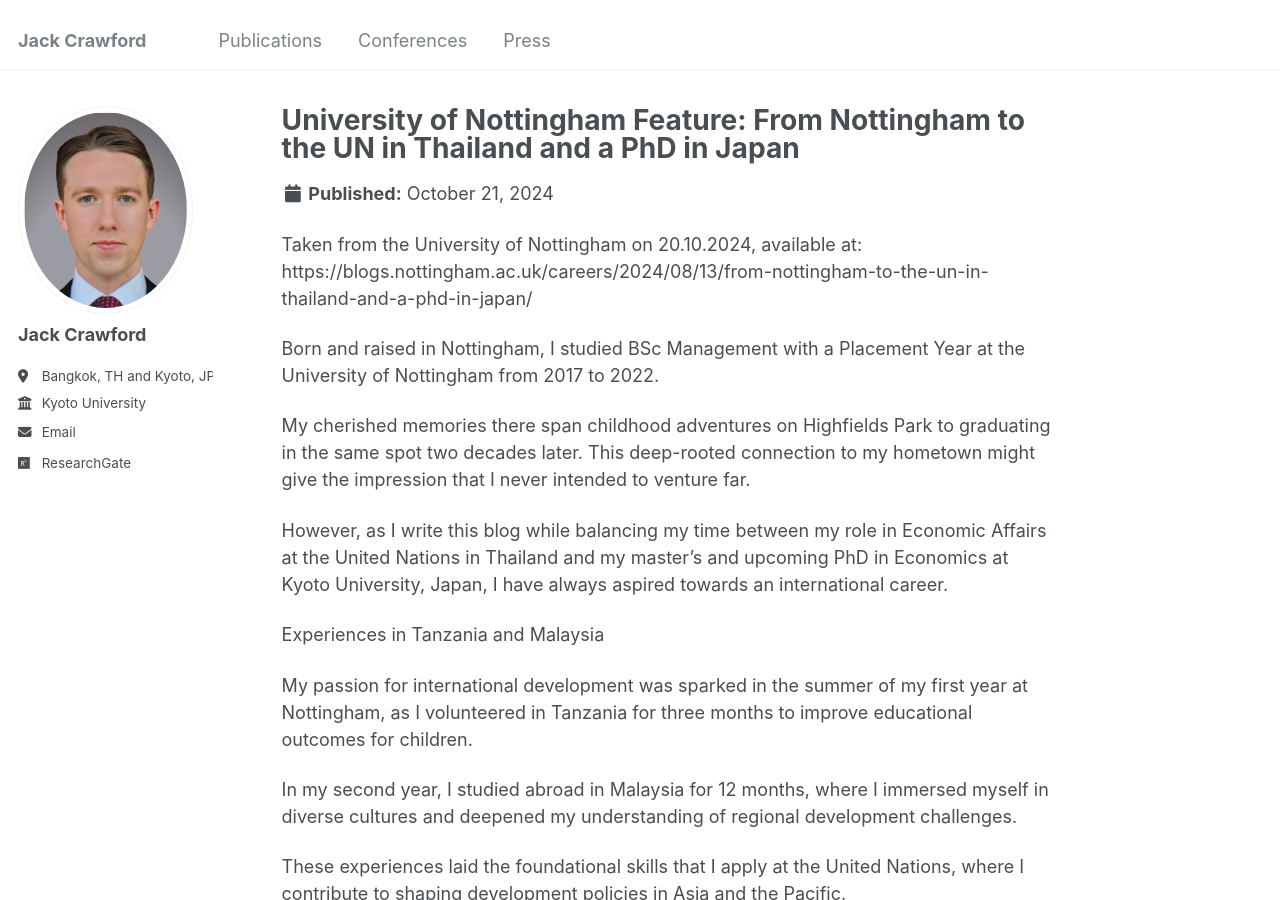
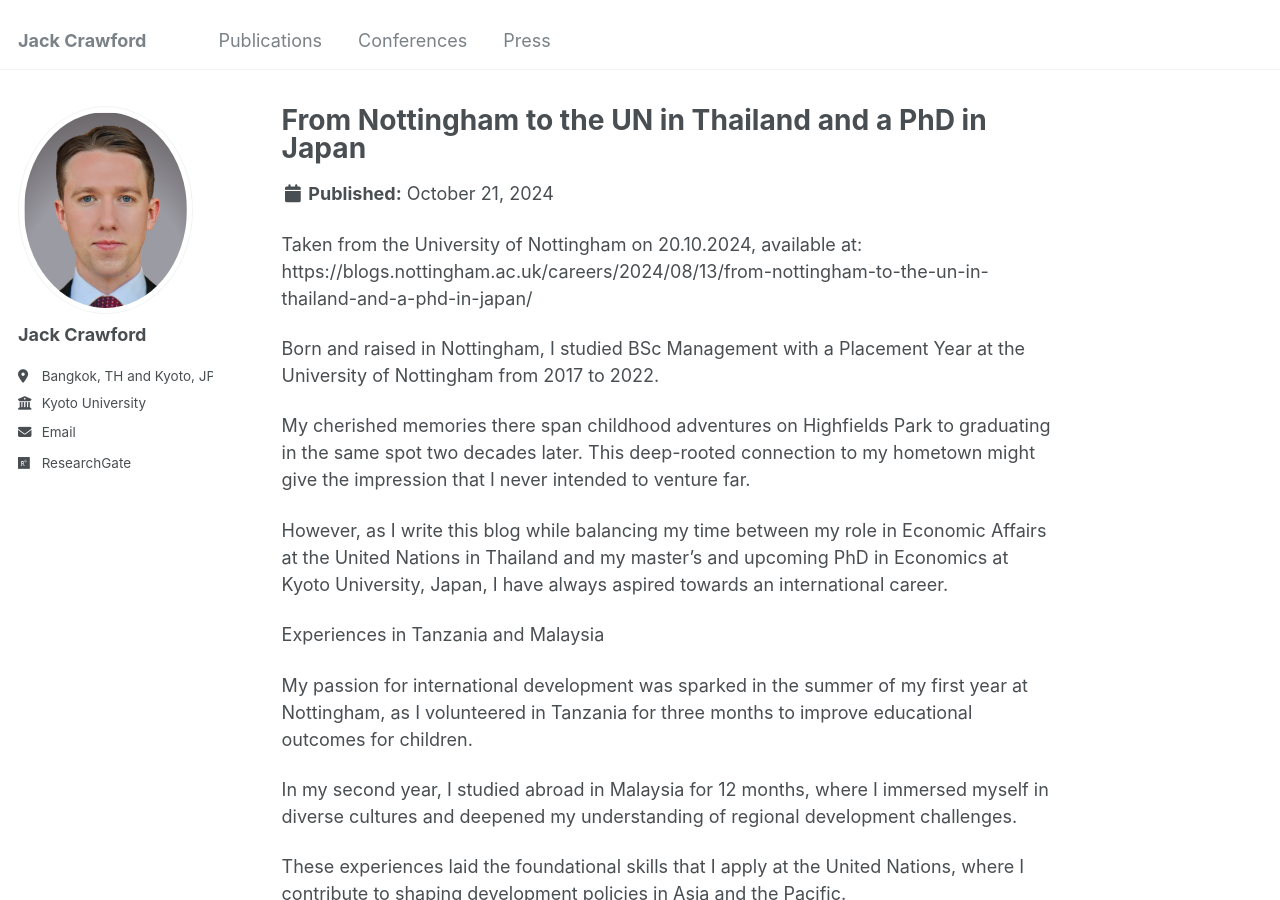
Before and after one commit to jackgcrawford/jackcrawford, a Jekyll site: the page built from _portfolio/portfolio-1.md, in a window 1280 px wide and 900 px high. Built offline with Jekyll 4.4.1, drawn with Linux system fonts in a browser that asks for light colours.

Commit message:
Update portfolio-1.md

```diff
--- a/_portfolio/portfolio-1.md
+++ b/_portfolio/portfolio-1.md
@@ -1,6 +1,6 @@
 ---
-title: "University of Nottingham Feature: From Nottingham to the UN in Thailand and a PhD in Japan"
-excerpt: "University of Nottingham Careers Article <br/><img src=' /images/jack-crawford500300.png'>"
+title: "From Nottingham to the UN in Thailand and a PhD in Japan"
+excerpt: "University of Nottingham Feature <br/><img src=' /images/jack-crawford500300.png'>"
 collection: portfolio
 ---
 
```
